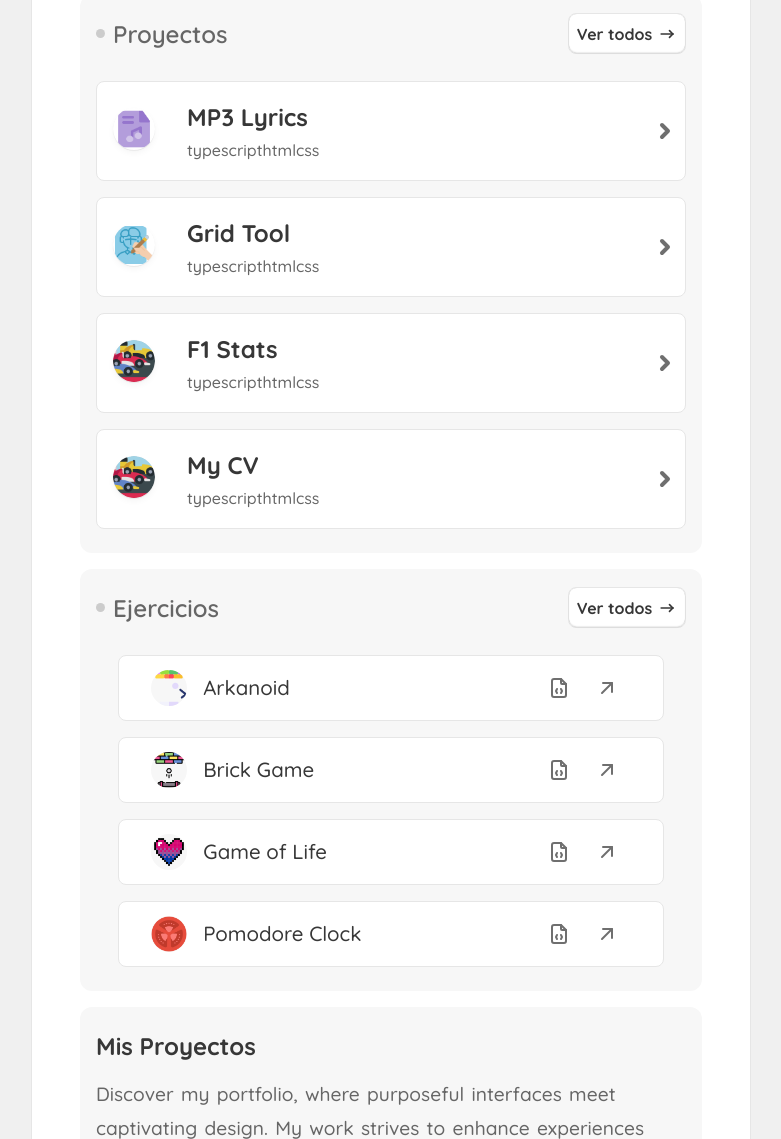
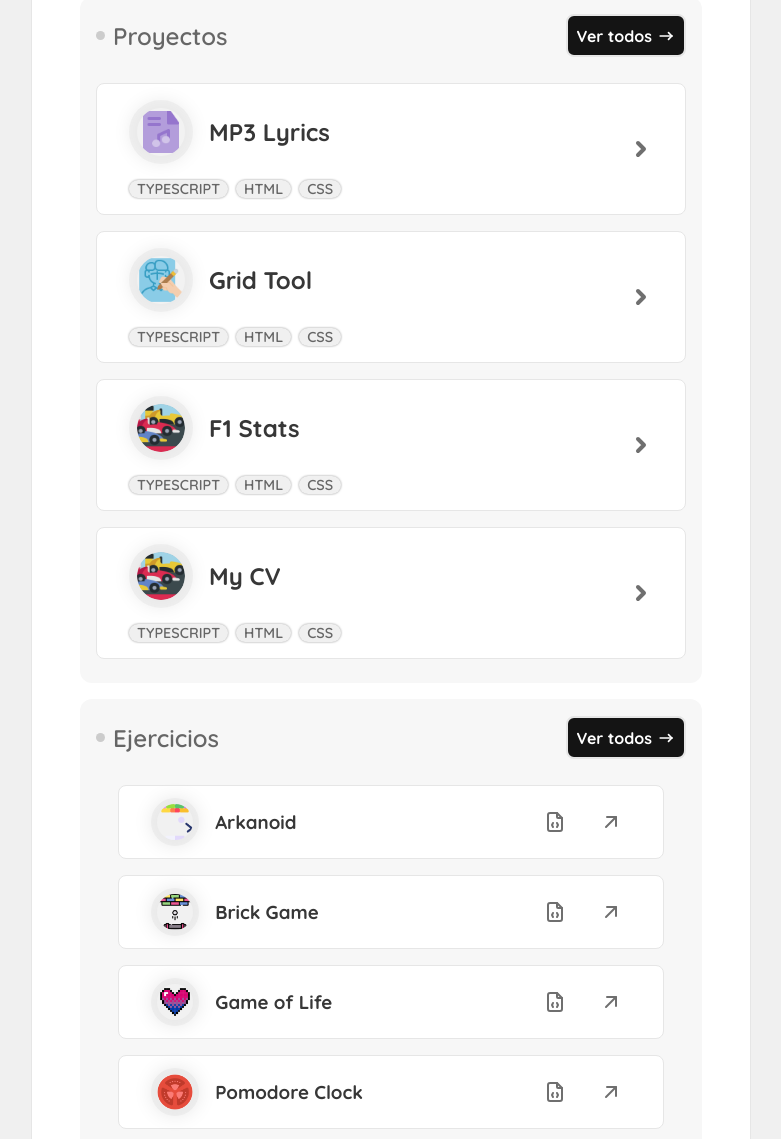
Before and after one commit to angelthz/mi-portafolio, an Astro site: page / in a window 1280 px wide. Shown: the part 711-1850 px from the top of the page, without its empty margins (249-1030 px from the left). Built offline with nearby package versions, Linux system fonts and the light colour scheme; Astro itself is replaced by a stand-in of ours.

Commit message:
updated styles

```diff
--- a/src/components/ProfileSection.astro
+++ b/src/components/ProfileSection.astro
@@ -106,6 +106,9 @@ const {avatarImg} = Astro.props;
 		color: var(--light);
 		background-color: var(--button-bg-1);
 	}
+	.email-button{
+		cursor: pointer;
+	}
 	.email-button i>svg{
 		stroke: var(--inactive-color);
 	}
--- a/src/components/cards/MediumNavCard.astro
+++ b/src/components/cards/MediumNavCard.astro
@@ -4,15 +4,17 @@ const{title,imgSrc,imgAlt,url} = Astro.props;
 const tags:string[] = Astro.props.tags;
 ---
 <article class="medium-card">
-    <figure class="medium-card-img">
-        <Image src={imgSrc} alt={imgAlt} />
-    </figure>
-    <div class="medium-card-text">
+    <section class="card-header">
+        <figure class="card-img">
+            <Image src={imgSrc} alt={imgAlt} />
+        </figure>
         <h3 class="card-title">{title}</h3>
-        <p class="card-tags">
-            {tags.map(tag=><span>{tag}</span>)}
-        </p>
-    </div>
+    </section>
+    <section class="tags">
+        <ul class="tags-list">
+            {tags.map(tag=><li>{tag}</li>)}
+        </ul>
+    </section>
     <nav class="medium-card-nav">
         <a href={`/projects/${url}`} aria-labelledby="Abrir enlace del proyecto">
             <svg
@@ -43,7 +45,6 @@ const tags:string[] = Astro.props.tags;
         border: 1px solid var(--border-color-2);
         background-color: var(--card-bg);
         border-radius: var(--border-radius-md);
-        /* box-shadow: 0px 0px 0px 1px var(--card-shadow); */
         transition: box-shadow 0.35s ease-in-out;
     }
 
@@ -51,45 +52,39 @@ const tags:string[] = Astro.props.tags;
         box-shadow: 0px 0px 0px 6px var(--shadow-color-3);
     }
 
-    .medium-card-img{
-        margin-bottom: 0.5rem;
-    }
-    .medium-card-img img{
-        max-width: 42px;
-        height: auto;
-        border-radius: 50%;
-        background-color: var(--card-bg);
-        box-shadow: rgba(0, 0, 0, 0.08) 0px 0.8px 0.8px 0px, rgba(0, 0, 0, 0.04) 0px 3.2px 6.4px 0px;
-        /* box-shadow:
-            0px 0px 0px 10px var(--shadow-color-3),
-            inset 0 0 0 1px red,
-            inset 0 0 0 1px yellowgreen; */
-        /* border: 5px solid var(--section-bg); */
-        /* box-shadow: 0px 0px 4px 0px var(--card-border-color); */
-        /* box-shadow: 0 0 0 1px #f7f7f7,0 0 0 5px var(--img-border-color),0 0 0 6px #f0f0f0; */
-        /* box-shadow:
-            0 0 0 10px var(--section-bg),
-        	inset 0 0 0 1px var(--border-color-2),
-        	inset 0 0 10px 5px red,
-            0 0 0 1px var(--border-color-2); */
-    }
-    .medium-card-text {
-        margin-top: 0.5rem;
+    .card-header{
+        margin-bottom: 1rem;
         display: flex;
         flex-direction: column;
-        gap: 0.5rem;
+        justify-content: space-between;
+        align-items: start;
+        gap: 1rem;
     }
-    .medium-card-text h3{
+
+    .card-header h3{
         font-size: 1.5rem;
     }
-    .medium-card-text p{
-        font-weight: 500;
+
+    .card-img{
+        width: 64px;
+        height: 64px;
+        display: flex;
+        justify-content: center;
+        align-items: center;
+        box-shadow: inset 0 0 100px 1px var(--body-bg);
+        border-radius: 50%;
+        img{
+            border-radius: inherit;
+            width: 48px;
+            height: 48px;
+            box-shadow: 0 0 20px 5px var(--border-color-2);
+        }
     }
     .medium-card-nav {
         position: absolute;
         top: 0;
         left: 0;
-        right: 0;
+        right: 1.5rem;
         bottom: 0;
     }
     .medium-card-nav a {
@@ -112,23 +107,59 @@ const tags:string[] = Astro.props.tags;
         transform: translateX(0.4rem) scale(1.1);
     }
 
+    .tags-list{
+        list-style-type: none;
+        padding: 0;
+        margin: 0;
+        display: flex;
+        align-items: end;
+        justify-content: start;
+        gap: 0.5rem;
+        font-size: 0.95rem;
+        font-weight: 500;
+        text-transform: capitalize;
+    }
+    .tags-list li{
+
+        padding: 0 0.5rem;
+        background-color: var(--tag-bg);
+        border-radius: 2rem;
+        color: var(--p-color);
+        text-transform: uppercase;
+        font-weight: 600;
+        font-size: 0.9rem;
+        filter: drop-shadow( 0px 0px 1px var(--drop-shadow));
+    }
+    @media screen and (min-width: 420px) {
+        .card-header{
+            flex-direction: row;
+            justify-content: start;
+            align-items: center;
+        }
+    }
+
     @media screen and (min-width: 720px) {
 
         .medium-card{
-            padding: 1.25rem 1rem;
-            display: flex;
-            justify-content: start;
-            align-items: center;
-            gap: 2rem;
+            padding: 1rem 2rem;
         }
 
         .medium-card-img{
-            display: block;
+            flex-direction: column;
+            align-items: start;
             margin: 0;
+        }
+
+        .medium-card-img img{
+            max-width: 52px;
         }
 
         .medium-card-text{
             margin: 0;
         }
+        .medium-card-img h3{
+            font-size: 1.6rem;
+            font-weight: 600;
+        }
     }
 </style>
--- a/src/components/cards/SmallNavCard.astro
+++ b/src/components/cards/SmallNavCard.astro
@@ -1,14 +1,19 @@
 ---
 import { Image } from "astro:assets";
-import logo from "../assets/music-note.png";
 const { title, imgSrc, imgAlt, tag = "test" } = Astro.props;
 ---
 
 <article class="small-card">
-    <figure class="small-card-img">
+    <!-- <figure class="small-card-img">
         <Image src={imgSrc} alt={imgAlt} />
         <figcaption>{title}</figcaption>
-    </figure>
+    </figure> -->
+    <section class="card-header">
+        <figure class="card-image">
+            <Image src={imgSrc} alt={imgAlt} />
+        </figure>
+        <h3 class="card-title">{title}</h3>
+    </section>
     <nav class="small-card-nav">
         <a href="/" class="rounded-button" data-tip-text="Codigo" aria-label="Abrir enlace hacia el codigo">
             <i>
@@ -47,7 +52,6 @@ const { title, imgSrc, imgAlt, tag = "test" } = Astro.props;
         display: flex;
         justify-content: space-between;
         align-items: center;
-        /* box-shadow: 0px 0px 0px 1px var(--card-shadow); */
         transition: box-shadow 0.35s ease-in-out;
     }
 
@@ -55,31 +59,34 @@ const { title, imgSrc, imgAlt, tag = "test" } = Astro.props;
         box-shadow: 0px 0px 0px 5px var(--shadow-color-3);
     }
 
-
-    .small-card-img{
-        width: 60%;
+    .card-header{
         display: flex;
-        justify-content: start;
+        justify-content: center;
         align-items: center;
         gap: 1rem;
     }
-    .small-card-img img {
-        max-width: 36px;
-        height: auto;
-        background-color: var(--section-bg);
+
+    .card-image{
+        width: 48px;
+        height: 48px;
         border-radius: 50%;
+        display: flex;
+        justify-content: center;
+        align-items: center;
+        box-shadow: inset 0 0 100px 1px var(--body-bg);
 
-    }
-    .small-card-img figcaption{
-        font-size: 1rem;
-        font-weight: 500;
-        color: var(--h-color);
-        text-wrap: pretty;
+        img{
+            border-radius: inherit;
+            width: 36px;
+            height: 36px;
+            box-shadow: 0 0 20px 5px var(--border-color-2);
+
+        }
     }
 
     .small-card-nav{
-        width: 40%;
         display: flex;
+        flex-direction: column;
         justify-content: space-around;
         align-items: center;
     }
@@ -88,11 +95,23 @@ const { title, imgSrc, imgAlt, tag = "test" } = Astro.props;
         stroke: var(--svg-inactive);
         transition: stroke 0.3s ease-in-out, transform 0.3s ease-in-out;
     }
+    .small-card-nav a:hover{
+        /* background-color: var(--border-color-1); */
+    }
     .small-card-nav a:hover svg{
         stroke: var(--svg-active);
         transform: scale(1.15);
     }
 
+
+    @media screen and (min-width: 420px) {
+        .small-card-nav{
+            width: 25%;
+            flex-direction: row;
+            justify-content: end;
+            gap: 1rem;
+        }
+    }
     @media screen and (min-width: 720px) {
         .small-card{
             width: 92.5%;
@@ -101,10 +120,6 @@ const { title, imgSrc, imgAlt, tag = "test" } = Astro.props;
         .small-card-img img{
             width: 48px;
         }
-
-        .small-card-nav{
-            width: 20%;
-        }
         .small-card-img figcaption{
             font-size: 1.28rem;
         }
--- a/src/components/header/NavBarHeader.astro
+++ b/src/components/header/NavBarHeader.astro
@@ -73,8 +73,7 @@ const distance = enableToc ? routes.indexOf("/notes/"): routes.indexOf(currentPa
         width: 40%;
     }
     .secondary-navbar{
-        width: 40%;
-        justify-content: end;
+        gap: 1rem;
     }
 
     .contact-button{
--- a/src/data/projects/1-Mp3-Lyrics.md
+++ b/src/data/projects/1-Mp3-Lyrics.md
@@ -18,9 +18,10 @@ slug : 'mp3-lyrics'
 Una herramienta web que te permite obtener y sincronizar las letras de canciones en formato ".mp3", asi mismo te
 ofrece la capacidad de editar las etiquetas de los ficheros manualmente.
 
-<a class="live-button" href="https://mp3-lyrics.vercel.app/" target="_blank">
+<a class="squared-button" href="https://mp3-lyrics.vercel.app/" target="_blank">
     <div>
         <span>Live Preview</span>
+        <i><svg width="24"  height="24"  viewBox="0 0 24 24"  fill="none"  stroke="currentColor"  stroke-width="2"  stroke-linecap="round"  stroke-linejoin="round"  class="icon icon-tabler icons-tabler-outline icon-tabler-arrow-up-right"><title>Open Deploy</title><path stroke="none" d="M0 0h24v24H0z" fill="none"/><path d="M17 7l-10 10" /><path d="M8 7l9 0l0 9" /></svg></i>
     </div>
 </a>
 
--- a/src/pages/404.astro
+++ b/src/pages/404.astro
@@ -4,47 +4,103 @@ import Layout from "../layouts/Layout.astro";
 
 <Layout title="Error">
     <section class="">
+        <i class="emoji-error">
             <svg viewBox="0 0 32 32" xml:space="preserve" fill="#000000">
                 <g id="SVGRepo_bgCarrier" stroke-width="0"></g>
-            <g id="SVGRepo_tracerCarrier" stroke-linecap="round" stroke-linejoin="round"></g>
+                <g
+                    id="SVGRepo_tracerCarrier"
+                    stroke-linecap="round"
+                    stroke-linejoin="round"></g>
                 <g id="SVGRepo_iconCarrier">
                     <circle class="st0" cx="16" cy="16" r="13"></circle>
                     <line class="st0" x1="9" y1="16" x2="14" y2="16"></line>
                     <line class="st0" x1="18" y1="16" x2="23" y2="16"></line>
-                <path class="st0" d="M8,21l1-1c0.6-0.6,1.4-0.6,2,0l0,0c0.6,0.6,1.4,0.6,2,0l0,0c0.6-0.6,1.4-0.6,2,0l0,0c0.6,0.6,1.4,0.6,2,0l0,0 c0.6-0.6,1.4-0.6,2,0l0,0c0.6,0.6,1.4,0.6,2,0l0,0c0.6-0.6,1.4-0.6,2,0l1,1"></path>
+                    <path
+                        class="st0"
+                        d="M8,21l1-1c0.6-0.6,1.4-0.6,2,0l0,0c0.6,0.6,1.4,0.6,2,0l0,0c0.6-0.6,1.4-0.6,2,0l0,0c0.6,0.6,1.4,0.6,2,0l0,0 c0.6-0.6,1.4-0.6,2,0l0,0c0.6,0.6,1.4,0.6,2,0l0,0c0.6-0.6,1.4-0.6,2,0l1,1"
+                    ></path>
                 </g>
             </svg>
-        <h1 class="">
-            Página no encontrada.
-        </h1>
+        </i>
+        <h1 class="">Error</h1>
         <p>
-            La página o recurso solicitado no existe o bien ha ocurrido un error al cargar el recurso solicitado.
+            La página o recurso solicitado no existe o bien ha ocurrido un error
+            al cargarlo, por favor recargue la página o regrese al inicio.
         </p>
-        <a href="/">
-            Volver al inicio
+        <a href="/" class="squared-button home-button">
+            <div>
+                <span>Volver al inicio</span>
+                <i>
+                    <svg style="transform: scale(-1,1);" width="24"  height="24"  viewBox="0 0 24 24"  fill="none"  stroke="currentColor"  stroke-width="2"  stroke-linecap="round"  stroke-linejoin="round"  class="icon icon-tabler icons-tabler-outline icon-tabler-home-move"><path stroke="none" d="M0 0h24v24H0z" fill="none"/><path d="M9 21v-6a2 2 0 0 1 2 -2h2a2 2 0 0 1 2 2" /><path d="M19 12h2l-9 -9l-9 9h2v7a2 2 0 0 0 2 2h5.5" /><path d="M16 19h6" /><path d="M19 16l3 3l-3 3" /></svg>
+                </i>
+            </div>
         </a>
     </section>
 </Layout>
 
-
 <style>
-    section{
+    section {
         width: 100%;
         display: flex;
         flex-direction: column;
         justify-content: space-between;
         align-items: center;
     }
-    section svg{
-        width: 160px;
-        height: 160px;
-        fill:none;
-        stroke:var(--stroke-inactive);
-        stroke-width:2;
-        stroke-linecap:round;
-        stroke-linejoin:round;
-        stroke-miterlimit:10;
+    h1 {
+        font-size: 4rem;
+        color: var(--inactive-color);
+        text-align: center;
+    }
+    p {
+        margin: 1.5rem auto;
+        color: var(-h-color);
+        text-align: center;
+        font-size: 1.2rem;
+        font-weight: bold;
+    }
+    .home-button {
+        background-color: var(--button-bg-1);
+        color: var(--light);
+    }
+    .emoji-error svg {
+        width: 100px;
+        height: 100px;
+        fill: none;
+        stroke: var(--inactive-color);
+        stroke-width: 2.9;
+        stroke-linecap: round;
+        stroke-linejoin: round;
+        stroke-miterlimit: 10;
+        transform: skew(-15deg, 2deg);
+    }
+    .emoji-error {
+        display: flex;
+        justify-content: center;
+        align-items: center;
+    }
+    .emoji-error::before,
+    .emoji-error::after {
+        content: "4";
+        font-size: 120px;
+        color: var(--inactive-color);
+        vertical-align: top;
+        font-family: "Franklin Gothic Medium", system-ui;
+        display: inline-block;
+        font-weight: 500;
+        /* font-style: normal; */
     }
 
-
+    @media screen and (min-width: 540px) {
+        h1 {
+            font-size: 4.5rem;
+        }
+        .emoji-error svg {
+            width: 150px;
+            height: 150px;
+        }
+        .emoji-error::before,
+        .emoji-error::after {
+            font-size: 160px;
+        }
+    }
 </style>
--- a/src/pages/index.astro
+++ b/src/pages/index.astro
@@ -16,9 +16,11 @@ const projectCollection = await getCollection('projects');
 		<header>
 			<h2 class="section-title">Proyectos</h2>
 			<a class="more-button squared-button" href="/projects/" aria-label="contact">
-				<div>
+				<div class="squared-button-content">
 					<span>Ver todos</span>
-				<i><svg width="24"  height="24"  viewBox="0 0 24 24"  fill="none"  stroke="currentColor"  stroke-width="2"  stroke-linecap="round"  stroke-linejoin="round"><path stroke="none" d="M0 0h24v24H0z" fill="none"/><path d="M5 12l14 0" /><path d="M15 16l4 -4" /><path d="M15 8l4 4" /></svg></i>
+					<i>
+						<svg width="24"  height="24"  viewBox="0 0 24 24"  fill="none"  stroke="currentColor"  stroke-width="2"  stroke-linecap="round"  stroke-linejoin="round"><path stroke="none" d="M0 0h24v24H0z" fill="none"/><path d="M5 12l14 0" /><path d="M15 16l4 -4" /><path d="M15 8l4 4" /></svg>
+					</i>
 				</div>
 			</a>
 		</header>
@@ -63,14 +65,10 @@ const projectCollection = await getCollection('projects');
 
 <style>
 	.more-button{
-		background-color: var(--button-bg-4);
-
-	}
-	.more-button div{
-		box-shadow:
-		0px 1px 1px 0px rgba(23, 23, 23, 0.04),
-		inset 0px -1px 1px 0px rgba(66,66,66,0.1),
-		0px 0px 0px 0.1px rgba(0, 0, 0, 0.16);
+		width: 40px;
+		height: 40px;
+		background-color: var(--button-bg-1);
+		color: var(--light);
 	}
 	.more-button span{
 		display: none;
@@ -83,6 +81,8 @@ const projectCollection = await getCollection('projects');
 	@media screen and (min-width:540px) {
 		.more-button{
 			border-radius: var(--border-radius-md);
+			width: auto;
+			height: 100%;
 		}
 		.more-button span{
 			display: block;
--- a/src/styles/global.scss
+++ b/src/styles/global.scss
@@ -22,6 +22,7 @@
   --border-radius-xl: 1rem;
   --border-rounded: 50%;
   --javascript-bg: #F0DB4F;
+  --typescript-bg: #4890ce;
   --html-bg: #E34C26;
   --css-bg: #006bc0;
   --sass-bg: #c69;
@@ -168,7 +169,7 @@ p{
 }
 
 .squared-button{
-  padding: 0;
+  padding: 0.6rem 0.5rem;
   border: none;
   background-color: transparent;
   border-radius: var(--border-radius-md);
@@ -178,8 +179,10 @@ p{
   font-weight: 700;
   text-decoration: none;
   transition: box-shadow 0.4s ease-in-out;
-  // box-shadow: 0 0 0 1px var(--shadow-color-1);
-  border: thin solid var(--border-color-1);
+  border: 2px solid var(--border-color-2);
+  display: flex;
+  justify-content: center;
+  align-items: center;
 }
 
 .squared-button:hover{
@@ -187,19 +190,10 @@ p{
 }
 
 .squared-button>div{
-  padding: 0.6rem 0.5rem;
-  width: 100%;
-  height: 100%;
-  border-radius: inherit;
-  display: flex;
-  justify-content: center;
-  align-items: center;
-  gap: 0.30rem;
-  // border: thin solid var(--border-color-1);
-  box-shadow:
-    0px 1px 1px 0px rgba(23, 23, 23, 0.04),
-    inset 0px -1px 1px 0px rgba(204,204,204,0.1),
-    0px 0px 0px 0.1px rgba(0, 0, 0, 0.08);
+    display: flex;
+    justify-content: center;
+    align-items: center;
+    gap: 0.25rem;
 }
 
 .squared-button div>i{
--- a/src/styles/markdown_project.scss
+++ b/src/styles/markdown_project.scss
@@ -5,37 +5,10 @@ img {
 }
 
 .project a {
-    display: block;
-    max-width: 8rem;
-    border: none;
+    padding: 0.70rem;
+    font-weight: 700;
     background-color: var(--button-bg-1);
-    border-radius: var(--border-radius-md);
     color: var(--light);
-    font-family: "Quicksand", system-ui;
-    font-size: 1.1rem;
-    font-weight: 700;
-    text-decoration: none;
-    transition: box-shadow 0.4s ease-in-out;
-    // border: 2px solid var(--border-color-1);
-    box-shadow: 0 0 0 2px var(--shadow-color-1);
-}
-
-.project a>div {
-    display: flex;
-    flex-wrap: wrap;
-    justify-content: center;
-    align-content: center;
-    padding: 0.6rem 0.5rem;
-    border-radius: inherit;
-    // border: thin solid var(--border-color-1);
-    box-shadow:
-        0px 1px 1px 0px rgba(23, 23, 23, 0.04),
-        inset 0px -1px 1px 0px rgba(204, 204, 204, 0.1),
-        0px 0px 0px 0.1px rgba(0, 0, 0, 0.08);
-}
-
-.project a:hover{
-    box-shadow: 0 0 0 5px var(--shadow-color-1);
 }
 
 .project h1 {
@@ -53,3 +26,9 @@ img {
     line-height: 1.5;
     // letter-spacing: 1px;
 }
+
+@media screen and (min-width:540px) {
+    .project a {
+        max-width: 10rem;
+    }
+}
--- a/src/styles/themes.scss
+++ b/src/styles/themes.scss
@@ -8,6 +8,7 @@ html[data-theme="light"]{
     --card-bg: #fff;
     --tooltip-bg: rgba(5, 5, 5, 0.5);
     --slider-bg: #f0f0f0;
+    --tag-bg: #f0f0f0;
 
     --button-bg-1: #141414;
     --button-bg-2: #212121;
@@ -50,6 +51,7 @@ html[data-theme="dark"]{
     --card-bg: #373737;
     --tooltip-bg: #424242;
     --slider-bg: #383838;
+    --tag-bg: #424242;
 
     --button-bg-1: #383838;
     --button-bg-2: #212121;
```
Lines whose indentation alone changed are shown as unchanged.
